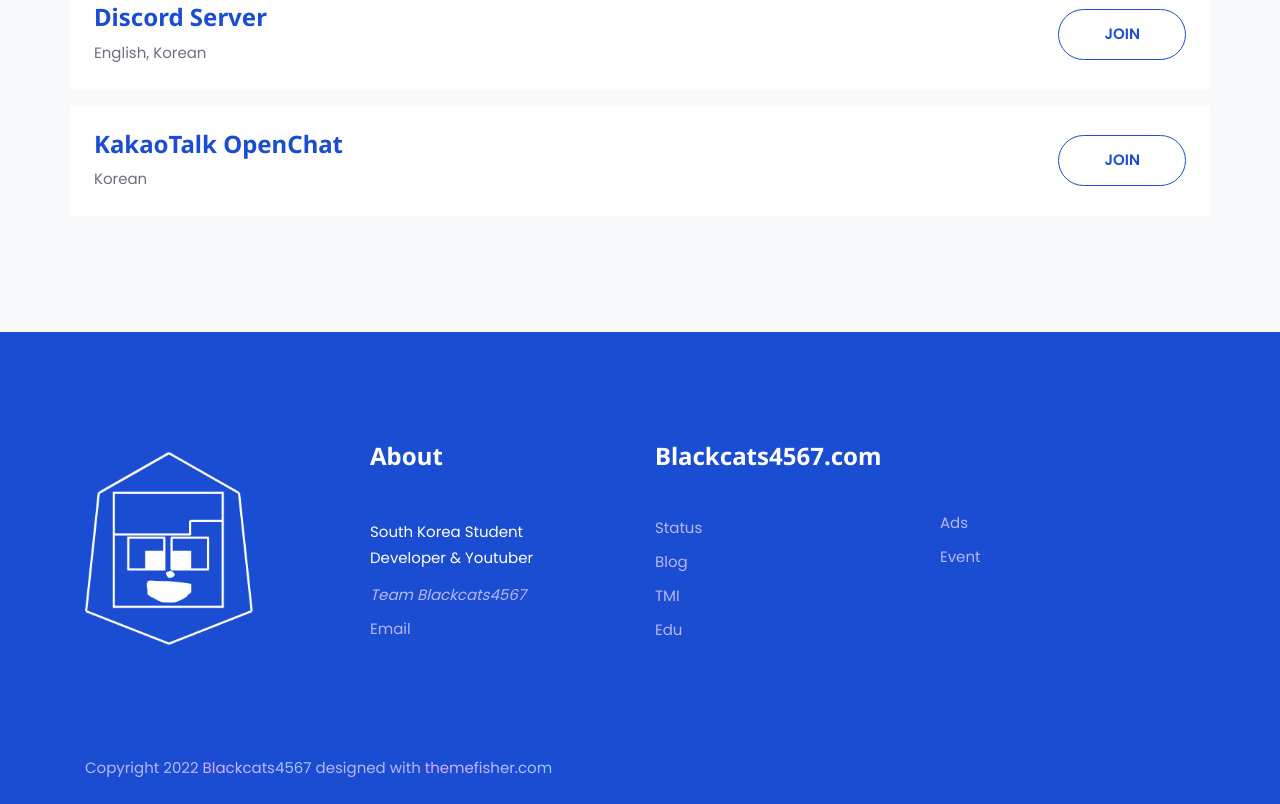
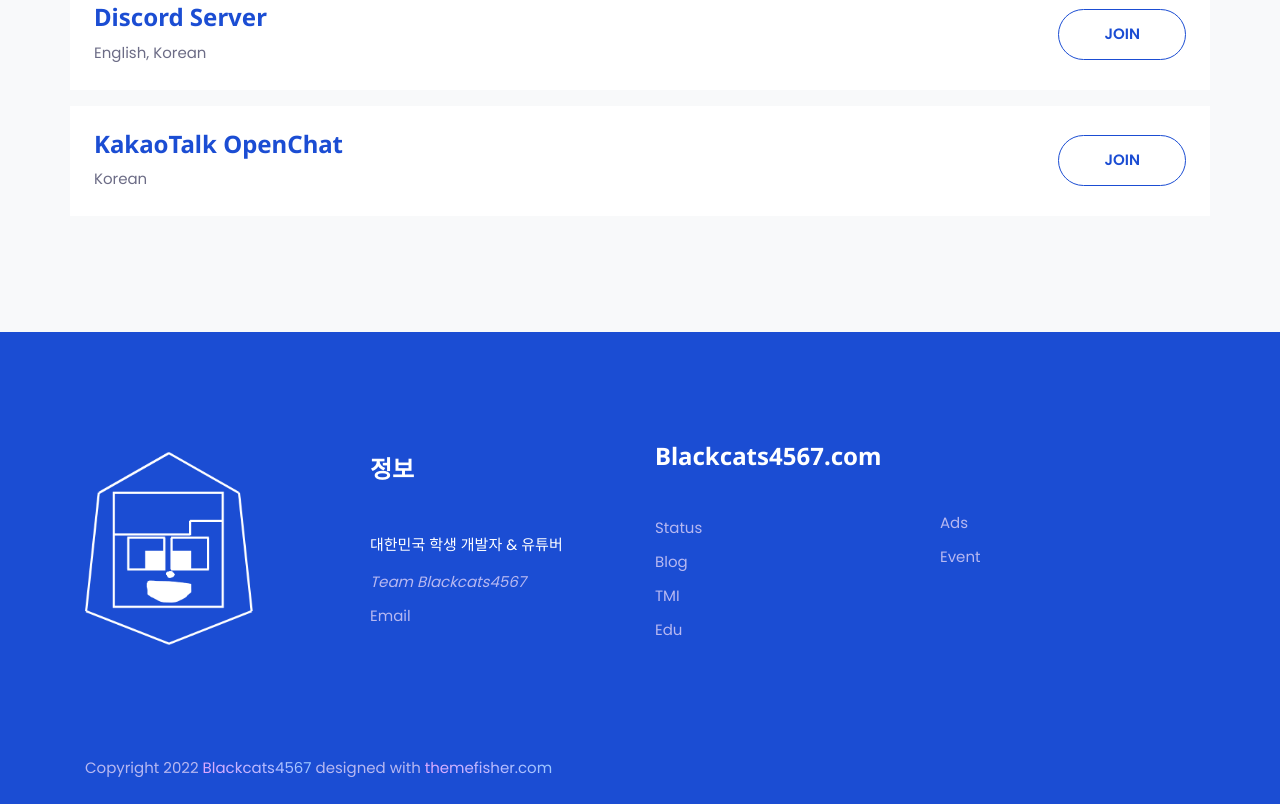
Before and after one commit to Blackcats4567/website2022, a plain HTML site: page ko/index.html in a window 1280 px wide. Shown: the part 3748-4552 px from the top of the page. Drawn offline with Linux system fonts and the light colour scheme; some packages are replaced by stand-ins of ours.

Commit message:
Update index.html

```diff
--- a/ko/index.html
+++ b/ko/index.html
@@ -317,9 +317,9 @@
         </a>
         </div>
         <div class="col-md-3 col-6">
-          <h4 class="text-white mb-5">About</h4>
+          <h4 class="text-white mb-5">정보</h4>
           <ul class="list-unstyled">
-            <li><p style="color:#FFFFFF;">South Korea Student<br>Developer & Youtuber</p><a href="https://team.blackcats4567.com" class="text-light d-block mb-3"><i>Team Blackcats4567</i></a><a href="mailto:help@blackcats4567.com" class="text-light d-block mb-3">Email</a></li>
+            <li><p style="color:#FFFFFF;">대한민국 학생 개발자 & 유튜버</p><a href="https://team.blackcats4567.com" class="text-light d-block mb-3"><i>Team Blackcats4567</i></a><a href="mailto:help@blackcats4567.com" class="text-light d-block mb-3">Email</a></li>
           </ul>
         </div>
         <div class="col-md-3 col-6">
```
